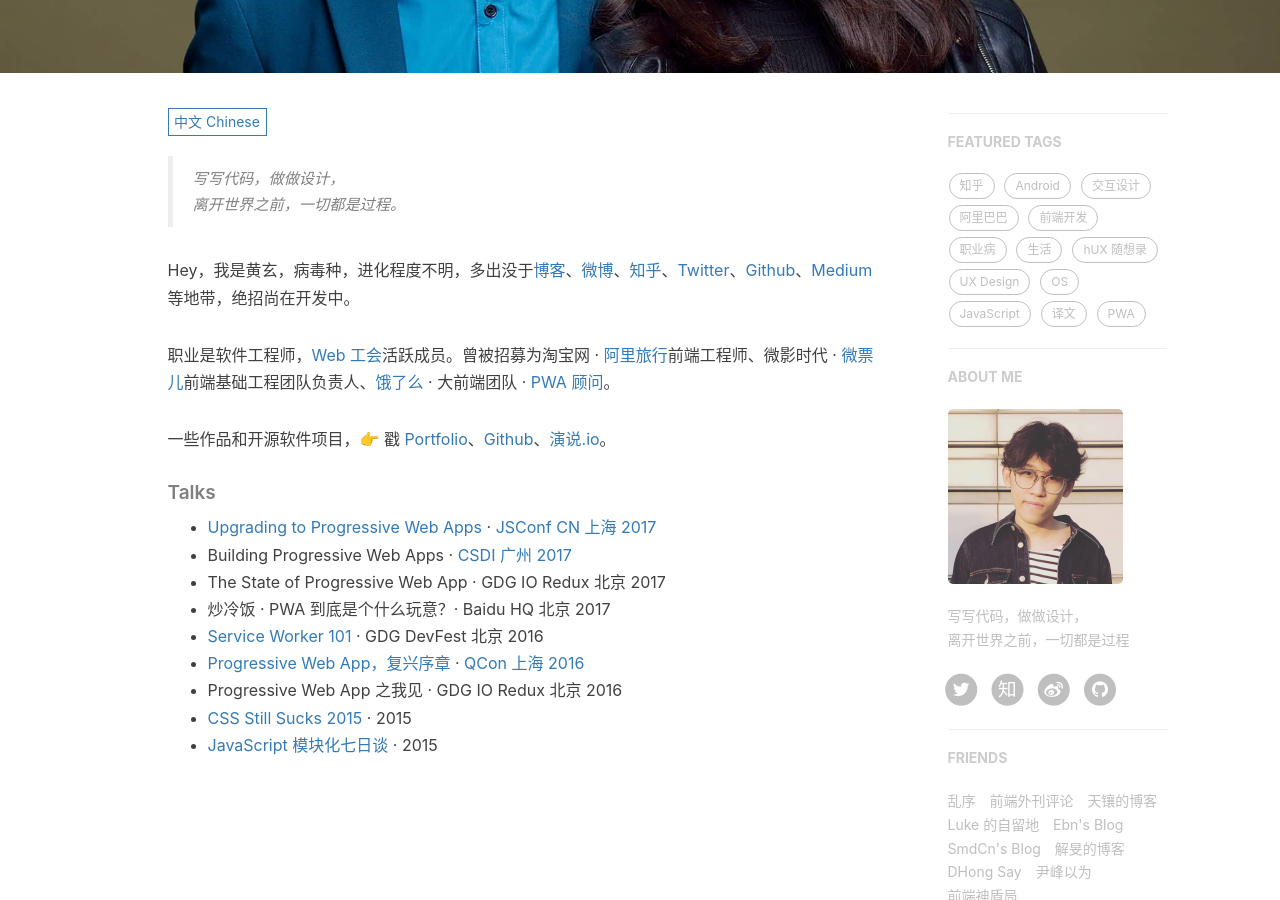
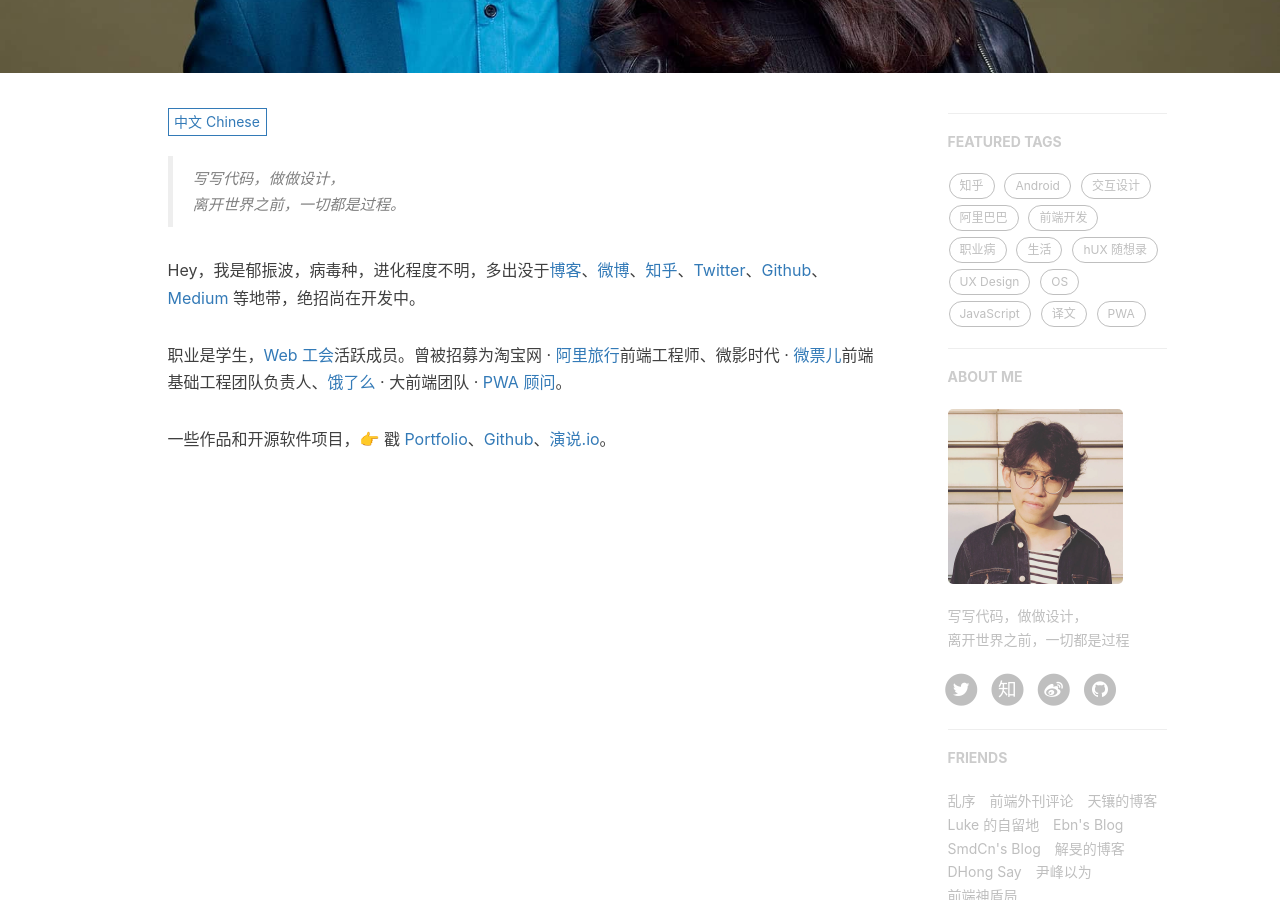
Before and after one commit to yuzhenbo/yuzhenbo.github.io_, a Jekyll site: the page built from about.html, in a window 1280 px wide and 900 px high, scrolled down 345 px. Built offline with Jekyll 4.4.1, drawn with Linux system fonts in a browser that asks for light colours; nearby versions of some CDN libraries; comment, search, counter and statistics services are not loaded.

Commit message:
Update zh.md

```diff
--- a/_includes/about/zh.md
+++ b/_includes/about/zh.md
@@ -1,31 +1,8 @@
 > 写写代码，做做设计，
 > 离开世界之前，一切都是过程。
 
-Hey，我是黄玄，病毒种，进化程度不明，多出没于[博客](https://huangxuan.me)、[微博](weibo.com/huxpro)、[知乎](https://www.zhihu.com/people/huxpro/pins/posts)、[Twitter](https://twitter.com/Huxpro/)、[Github](http://github.com/huxpro)、[Medium](https://medium.com/@Huxpro) 等地带，绝招尚在开发中。
+Hey，我是郁振波，病毒种，进化程度不明，多出没于[博客](https://huangxuan.me)、[微博](weibo.com/huxpro)、[知乎](https://www.zhihu.com/people/huxpro/pins/posts)、[Twitter](https://twitter.com/Huxpro/)、[Github](http://github.com/huxpro)、[Medium](https://medium.com/@Huxpro) 等地带，绝招尚在开发中。
 
-职业是软件工程师，[Web 工会](https://medium.com/ben-and-dion/team-web-3315aa447fb2#.359a9c6cl)活跃成员。曾被招募为淘宝网 · [阿里旅行](http://alitrip.com)前端工程师、微影时代 · [微票儿](http://www.wepiao.com/?r=movie)前端基础工程团队负责人、[饿了么](https://ele.me/) · 大前端团队 · [PWA 顾问](https://medium.com/elemefe/upgrading-ele-me-to-progressive-web-app-2a446832e509)。
+职业是学生，[Web 工会](https://medium.com/ben-and-dion/team-web-3315aa447fb2#.359a9c6cl)活跃成员。曾被招募为淘宝网 · [阿里旅行](http://alitrip.com)前端工程师、微影时代 · [微票儿](http://www.wepiao.com/?r=movie)前端基础工程团队负责人、[饿了么](https://ele.me/) · 大前端团队 · [PWA 顾问](https://medium.com/elemefe/upgrading-ele-me-to-progressive-web-app-2a446832e509)。
 
 一些作品和开源软件项目，👉 戳 [Portfolio](/portfolio)、[Github](http://github.com/huxpro)、[演说.io](http://https://zhuanlan.zhihu.com/p/21280918)。
-
-
-##### Talks
-
-- [Upgrading to Progressive Web Apps][9] · [JSConf CN 上海 2017](http://2017.jsconf.cn/)
-- Building Progressive Web Apps · [CSDI 广州 2017](http://www.csdisummit.com/)
-- The State of Progressive Web App · GDG IO Redux 北京 2017
-- 炒冷饭 · PWA 到底是个什么玩意？· Baidu HQ 北京 2017
-- [Service Worker 101][5] · GDG DevFest 北京 2016
-- [Progressive Web App，复兴序章][4] · [QCon 上海 2016](http://2016.qconshanghai.com/presentation/3111)
-- Progressive Web App 之我见 · GDG IO Redux 北京 2016
-- [CSS Still Sucks 2015][2] · 2015
-- [JavaScript 模块化七日谈][1] · 2015
-
-[1]: //huangxuan.me/2015/07/09/js-module-7day/
-[2]: //huangxuan.me/2015/12/28/css-sucks-2015/
-[3]: //huangxuan.me/2016/06/05/pwa-in-my-pov/
-[4]: //huangxuan.me/2016/10/20/pwa-qcon2016/
-[5]: //huangxuan.me/2016/11/20/sw-101-gdgdf/
-[6]: https://yanshuo.io/assets/player/?deck=58ac8598b123db0067292f92 "PWA Rehashing"
-[7]: https://yanshuo.io/assets/player/?deck=593ad6fbfe88c2006a0a0d6d "The State of PWA"
-[8]: https://yanshuo.io/assets/player/?deck=594d673d570c357d0698a950 "Building PWA"
-[9]: //huangxuan.me/jsconfcn2017/
```
